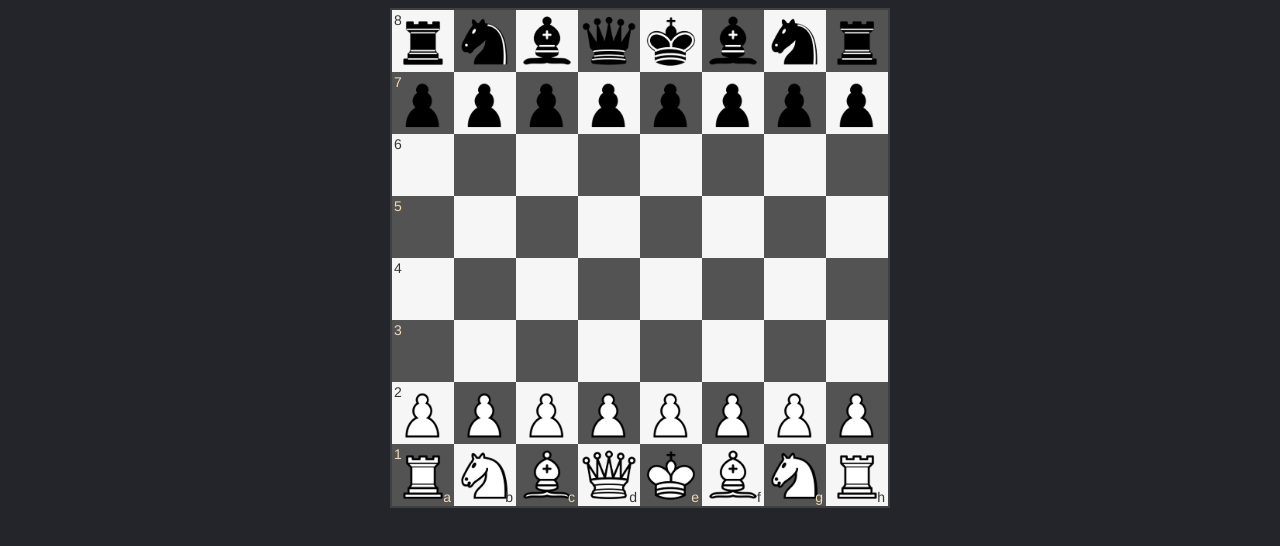
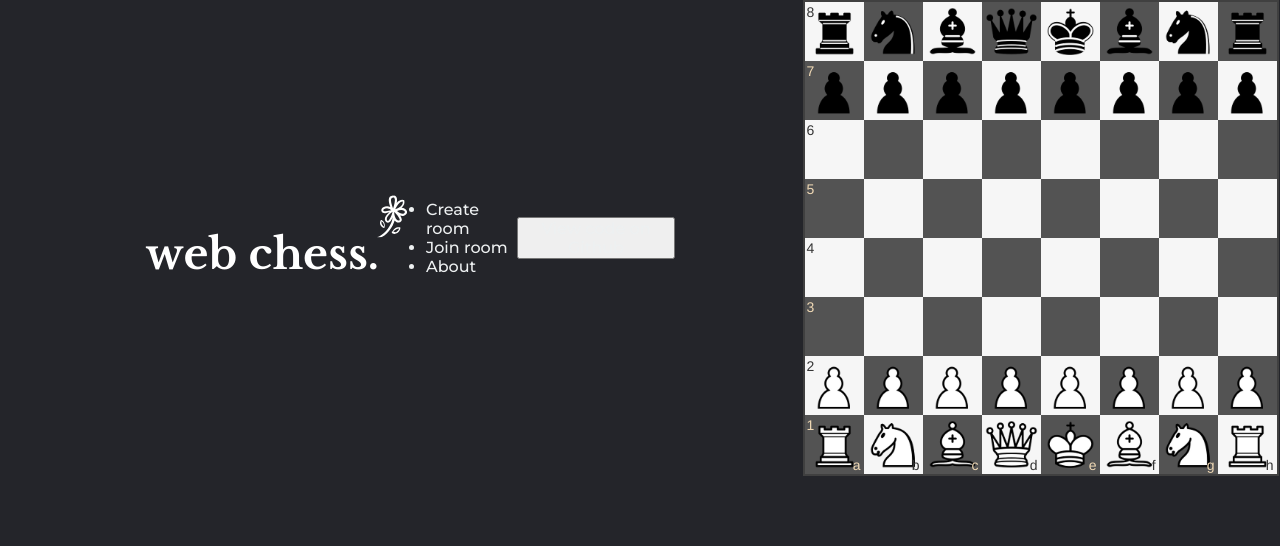
Before and after one commit to poulomi-g/Web-Chess-with-Socket.io, a website: page public/default.html in a window 1280 px wide. Drawn offline with Linux system fonts and the light colour scheme.

Commit message:
more changes

```diff
--- a/public/default.css
+++ b/public/default.css
@@ -1,3 +1,25 @@
+@import url('https://fonts.googleapis.com/css2?family=Montserrat:wght@500');
+
+* {
+    box-sizing: border-box;
+    margin: 0;
+    padding: 0;
+}
+
+li, a, button {
+    font-family: "Montserrat", sans-serif;
+    font-weight: 500;
+    font-size: 16px;
+    color: #edf0f1;
+    text-decoration: none;
+}
+
+header {
+    display: flex;
+    justify-content: space-between;
+    align-items: center;
+    padding: 30px 10%;
+}
 body {
     overflow-y: auto;
     display: flex;
--- a/public/default.html
+++ b/public/default.html
@@ -8,6 +8,17 @@
 </head>
 
 <body style="background-color: #24252a;">
+    <header>
+        <img class="logo" src="img/logo.png">
+        <nav>
+            <ul class="nav_links">
+                <li><a href='#'>Create room</a></li>
+                <li><a href='#'>Join room</a></li>
+                <li><a href='#'>About</a></li>
+            </ul>
+        </nav>
+        <a class="cta" href='#'><button>View code on Github</button></a>
+    </header>
     <div id='gameBoard'></div>
     <script src="lib/chess.min.js"></script>
     <script src="lib/chessboard-0.3.0.min.js"></script>
```
